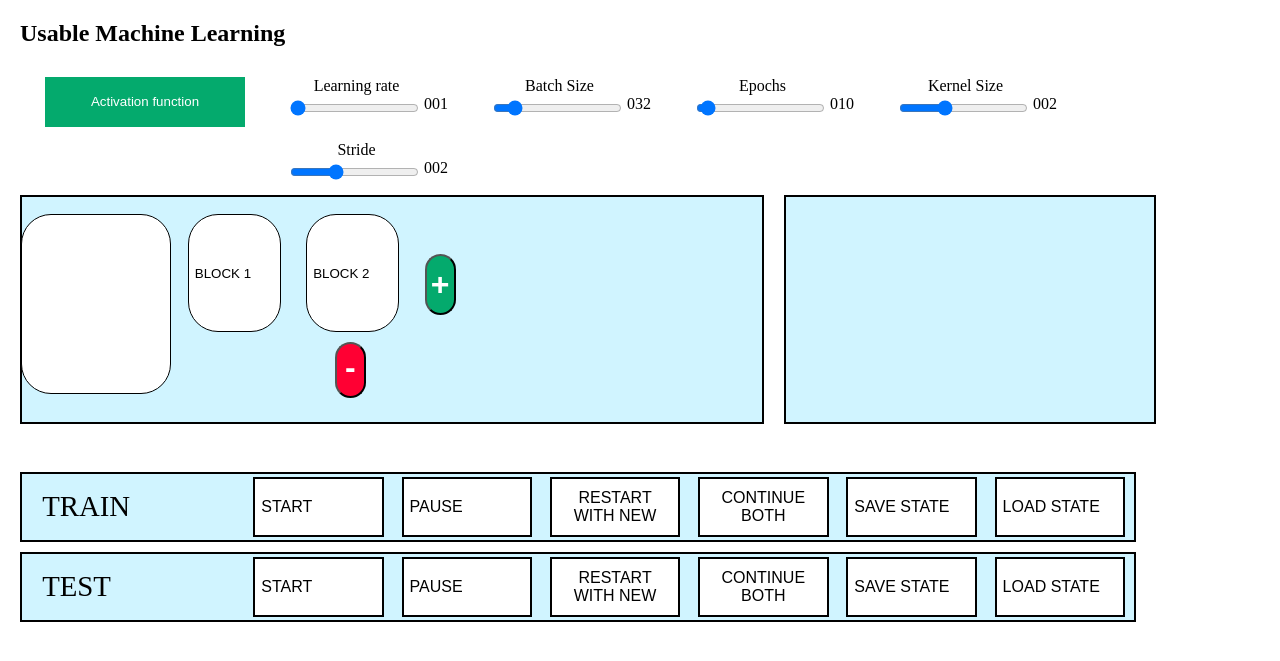
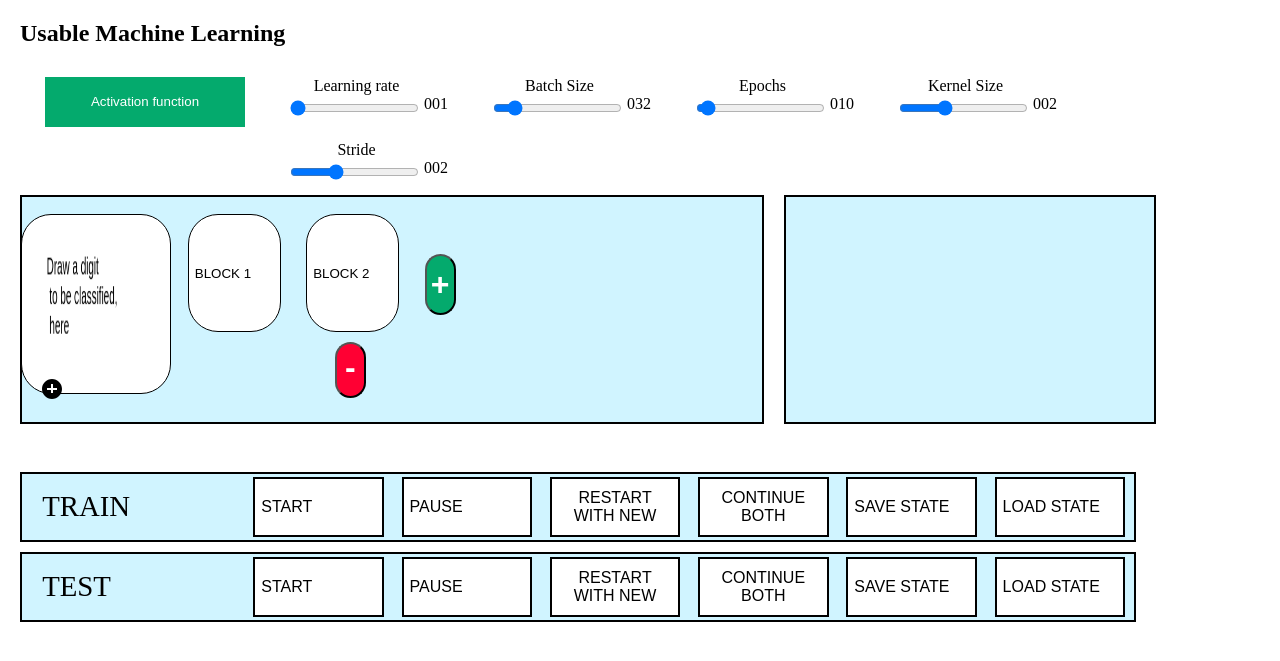
Before and after one commit to omah03/Usable-Machine-Learning-, a Flask app: page / in a window 1280 px wide. Shown: the top 661 px of the page. Run offline with Flask 2, Linux system fonts and the light colour scheme.

Commit message:
reset button in bearbeitung

```diff
--- a/static/script.js
+++ b/static/script.js
@@ -272,6 +272,28 @@ const canvas = document.getElementById('inputbox');
 const ctx = canvas.getContext('2d');
 let isDrawing = false;
 
+function displayText() {
+    ctx.font = '20px Arial';
+    ctx.fillStyle = '#000';
+    const text = 'Draw a digit\n to be classified,\n here'; // Mit \n wird ein Zeilenumbruch erzeugt
+    const lineHeight = 25; // Zeilenhöhe festlegen
+
+    const lines = text.split('\n'); // Text in einzelne Zeilen aufteilen
+     // Textzeilen nacheinander auf dem Canvas zeichnen
+     for (let i = 0; i < lines.length; i++) {
+        ctx.fillText(lines[i], 50, 50 + i * lineHeight); // Hier kannst du die Position des Textes anpassen
+    }
+}
+    /* ctx.font = '20px Arial';
+    ctx.fillStyle = '#000';
+    const text = ; // Mit \n wird ein Zeilenumbruch erzeugt
+    ctx.fillText(text, 50, 50);*/
+
+
+function clearText() {
+    ctx.clearRect(0, 0, canvas.width, canvas.height);
+}
+
 function getMousePos(canvas, evt) {
   const rect = canvas.getBoundingClientRect();
   const scaleX = canvas.width / rect.width;
@@ -288,6 +310,7 @@ function startDrawing(e) {
   const pos = getMousePos(canvas, e);
   ctx.beginPath();
   ctx.moveTo(pos.x, pos.y);
+  clearText();
 }
 
 function draw(e) {
@@ -311,6 +334,8 @@ canvas.addEventListener('mousedown', startDrawing);
 canvas.addEventListener('mousemove', draw);
 canvas.addEventListener('mouseup', stopDrawing);
 canvas.addEventListener('mouseout', stopDrawing);
+
+displayText();
 
 /*
 
--- a/static/style.css
+++ b/static/style.css
@@ -111,13 +111,27 @@ input[type="range"] {
   margin-left:auto;
 }
 
+
+
 .blockcolumn {
+  position: relative;
+
   display: flex;
   float: left;
   flex-direction: column;
   width: 20%;
   padding: 1%;
   align-items: center;
+}
+
+.resetButton{
+  position: absolute;
+  bottom: 10px;
+  left: 10px;
+  padding: 8px;
+  background: none;
+  border: none;
+  cursor: pointer;
 }
 
 .block {
@@ -271,6 +285,8 @@ input[type="range"] {
   text-transform:uppercase;
   align-items: center;
 }
+
+
 .button:hover {
   background-color: #919191; /* Color on hover */
 }
--- a/templates/index.html
+++ b/templates/index.html
@@ -59,6 +59,12 @@
         <div class = "rectanglelayer">
             <div class = "blockcolumn">
                 <canvas id="inputbox" class = "inputCanvas"></canvas>
+                <button id ="reset" class = "resetButton" aria-label="Reset">
+                    <!-- SVG für das Reset-Symbol -->
+                    <svg xmlns="http://www.w3.org/2000/svg" width="24" height="24" viewBox="0 0 24 24">
+                        <path d="M12 2C6.486 2 2 6.486 2 12s4.486 10 10 10c5.515 0 10-4.486 10-10S17.515 2 12 2zm5 11h-4v4h-2v-4H7v-2h4V7h2v4h4v2z"/>
+                    </svg>
+                </button>
             </div>
             <div class = "blockcolumn">
                 <button id="block1" class = "block">BLOCK 1</button>
```
